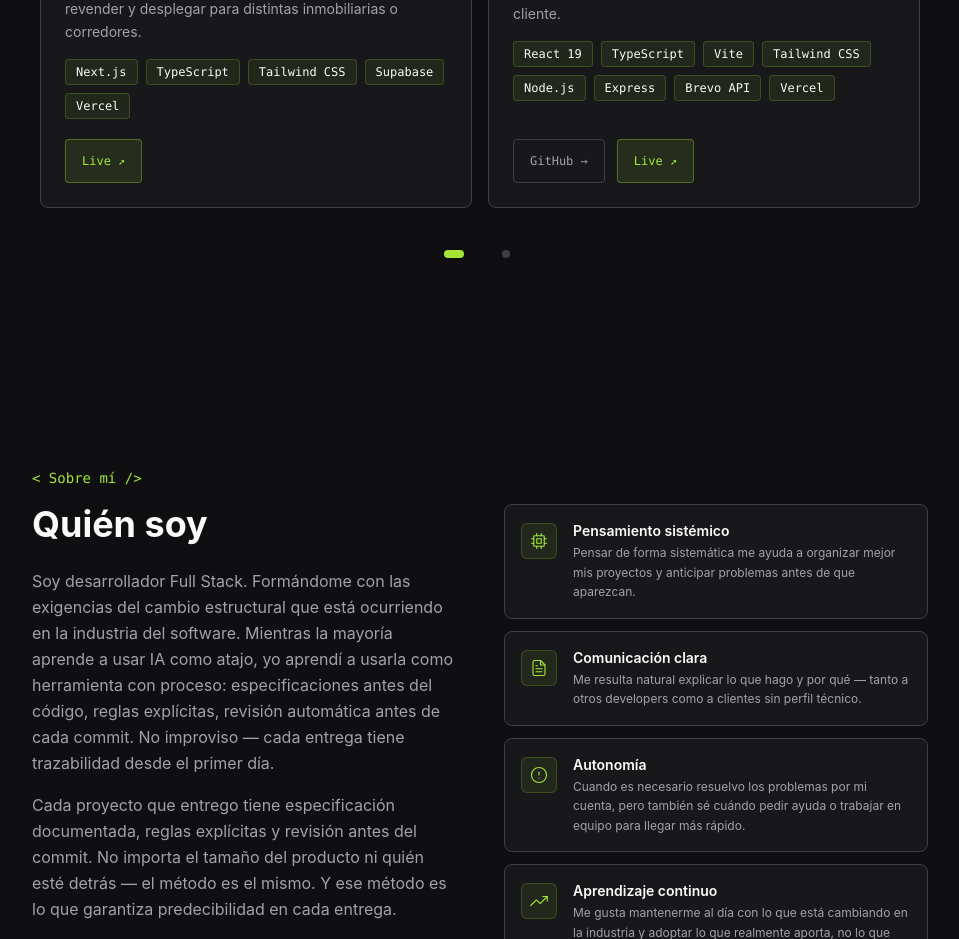
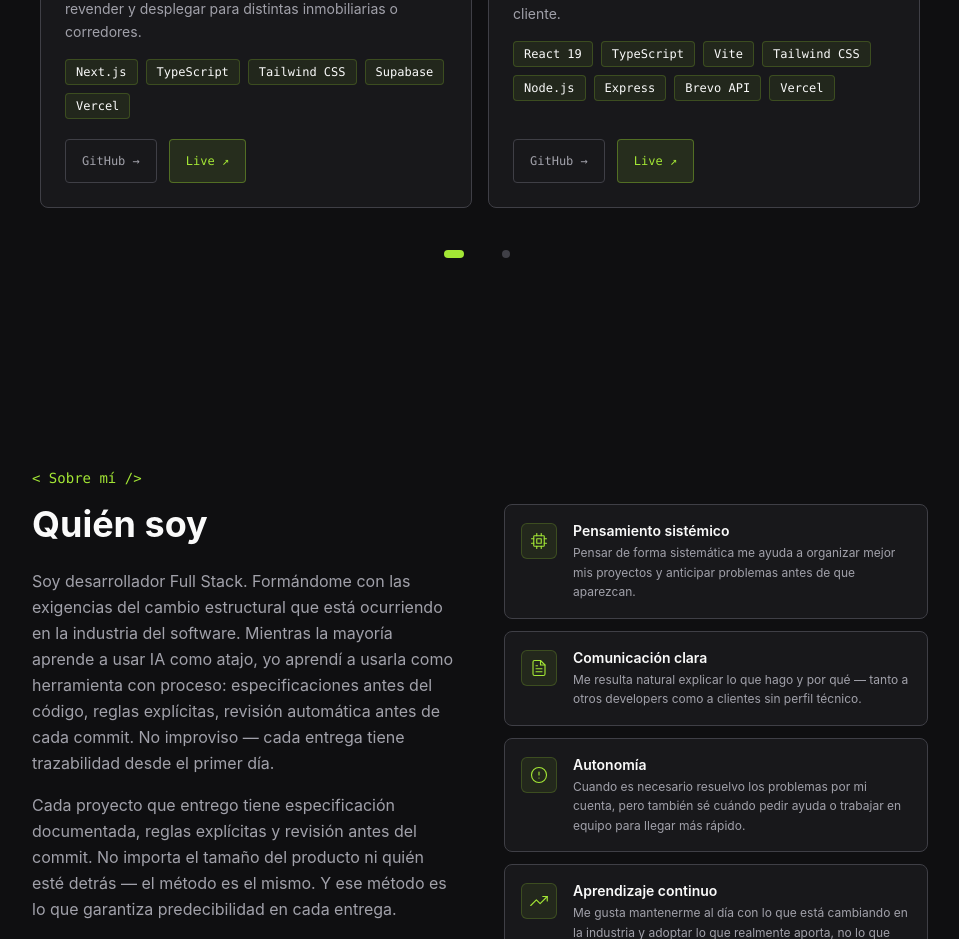
Before and after one commit to MartinCode95/Portafolio-dev, a React (Vite) app: page / in a window 1280 px wide. Shown: the part 1440-2379 px from the top of the page, without its empty margins (160-1119 px from the left). Built offline with nearby package versions, Linux system fonts and the light colour scheme.

Commit message:
fix(projects): add github link to real estate card

```diff
--- a/src/data/projects.ts
+++ b/src/data/projects.ts
@@ -6,6 +6,7 @@ export const projects: Project[] = [
     title: 'Inmobiliaria Web — Base Comercial Adaptable',
     description: 'Proyecto personal inmobiliario full-stack que desarrollé como base comercial reutilizable y lista para vender. Incluye catálogo de propiedades, búsqueda, panel de gestión y una base técnica preparada para adaptar, revender y desplegar para distintas inmobiliarias o corredores.',
     stack: ['Next.js', 'TypeScript', 'Tailwind CSS', 'Supabase', 'Vercel'],
+    githubUrl: 'https://github.com/MartinCode95/inmobiliaria-web',
     liveUrl: 'https://inmobiliaria-galeano.vercel.app/',
     imageUrl: `${import.meta.env.BASE_URL}real-estate-galeano.png`,
     featured: true,
```
